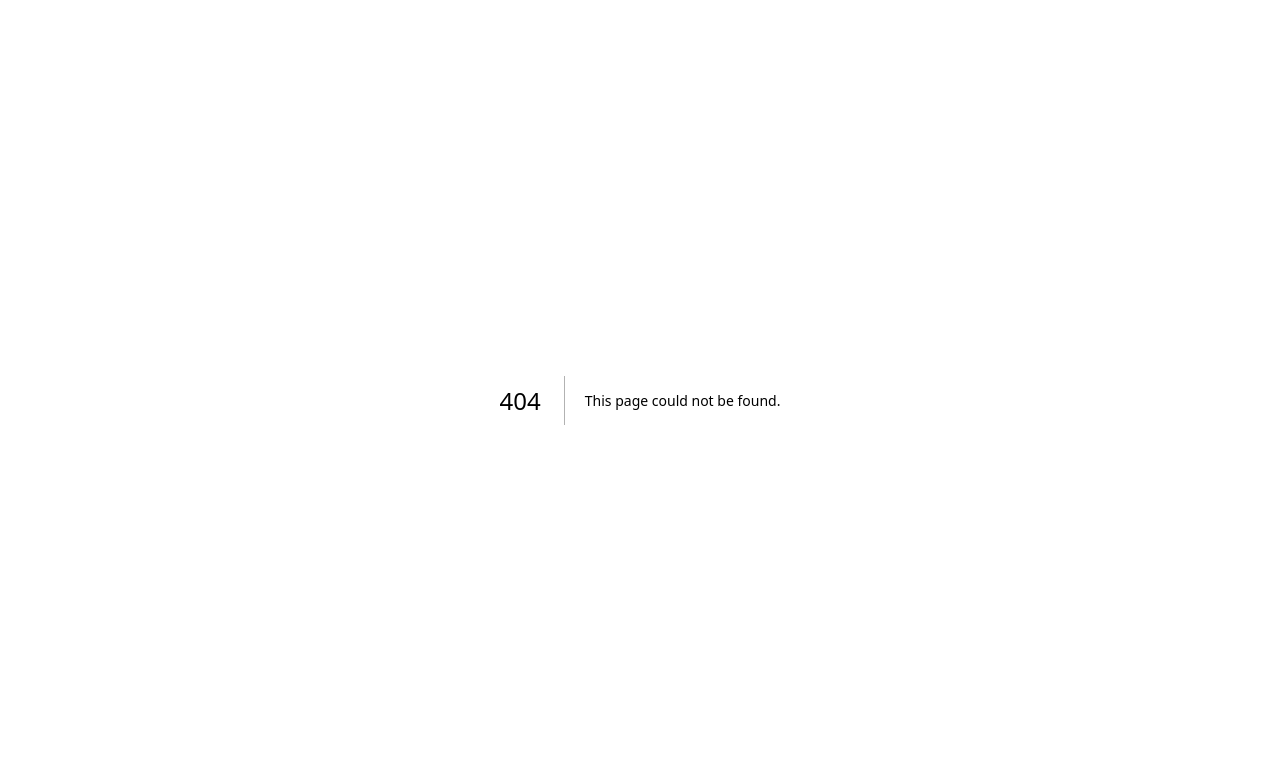
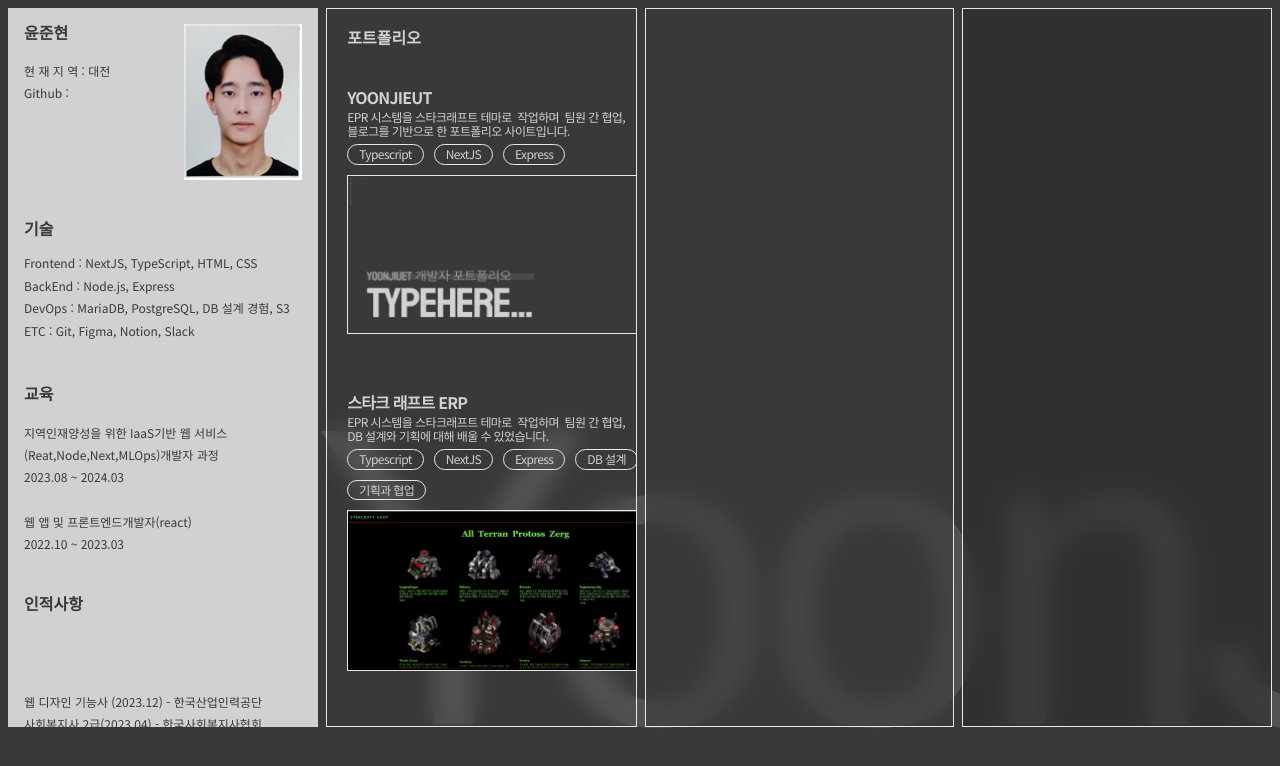
Before and after one commit to YoonJieut/pf-vercel, a Next.js app: page /main/aboutme in a window 1280 px wide. Before the commit this address had no page. Shown: the top 766 px of the page. Built offline with nearby package versions, Linux system fonts and the light colour scheme; a web font is replaced by a local one.

Commit message:
Feat : Main 파트 적용 시도

```diff
--- /dev/null
+++ b/app/(pages)/main/aboutme/page.tsx
@@ -0,0 +1,9 @@
+import AboutmePage from "@/app/components/ui/Page/aboutme/AboutmePage";
+
+export default function AboutMeTestPage() {
+  return (
+    <main className="w-full h-11/12 flexCenter">
+      <AboutmePage />
+    </main>
+  );
+}
--- a/app/(pages)/main/introduce/(portfolio)/layout.tsx
+++ b/app/(pages)/main/introduce/(portfolio)/layout.tsx
@@ -1,4 +1,6 @@
 "use client";
+
+import MenuComp from "@/app/components/ui/Page/portfolio/menu/MenuComp";
 
 export default function PortfolioLayout({
   children,
@@ -8,7 +10,7 @@ export default function PortfolioLayout({
   return (
     <div className="w-full h-11/12 flex">
       <section className="portfolioLeftSection w-1/2 h-full">
-        {/* <MenuComp /> */}
+        <MenuComp />
       </section>
 
       <section className="portfolioRightSection w-1/2  flex flex-col gap-[300px] overflow-x-hidden overflow-y-scroll text-[0.875rem] leading-[120%]">
--- a/app/(pages)/main/page.tsx
+++ b/app/(pages)/main/page.tsx
@@ -1,5 +1,10 @@
+import IntroduceLayout from "@/app/components/ui/Page/introduce/IntroduceLayout";
 import React from "react";
 
 export default function MainPage() {
-  return <div>mainPage</div>;
+  return (
+    <>
+      <IntroduceLayout />
+    </>
+  );
 }
```
